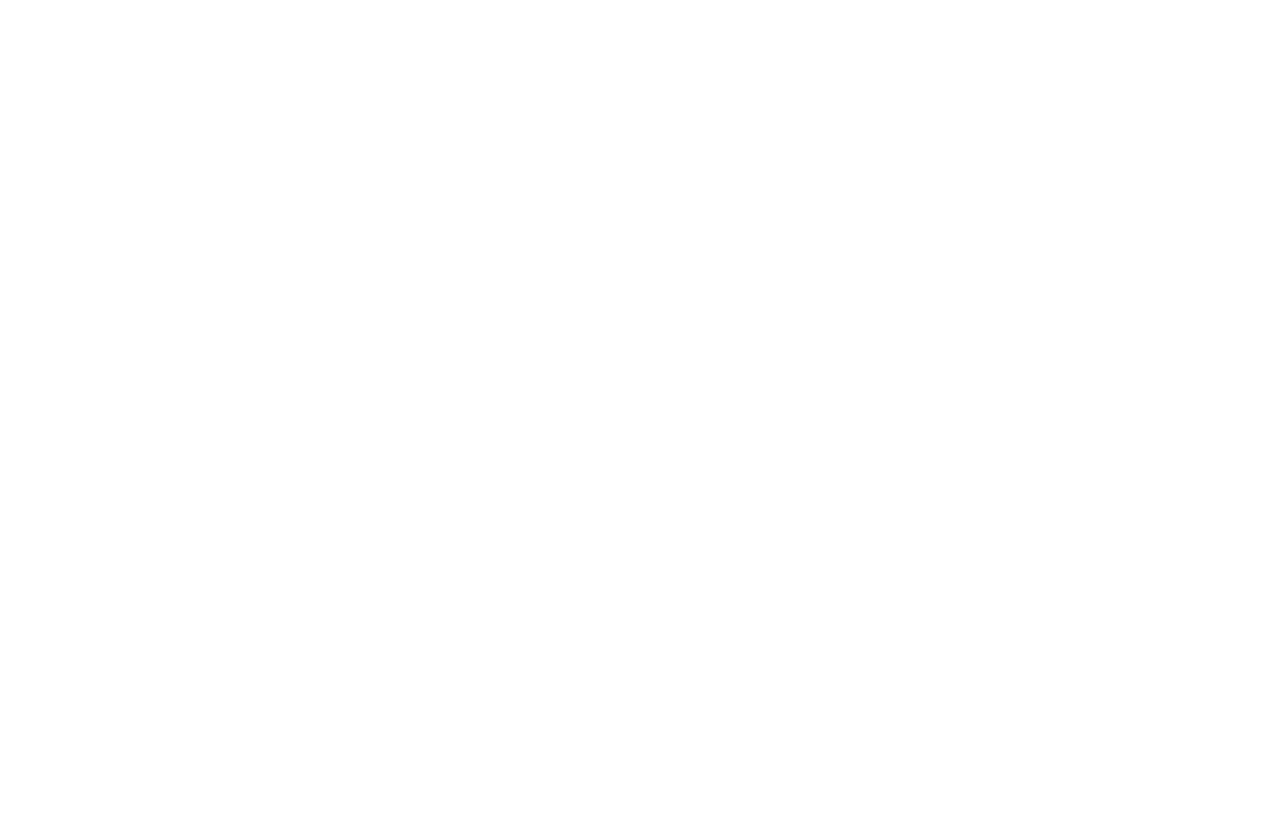
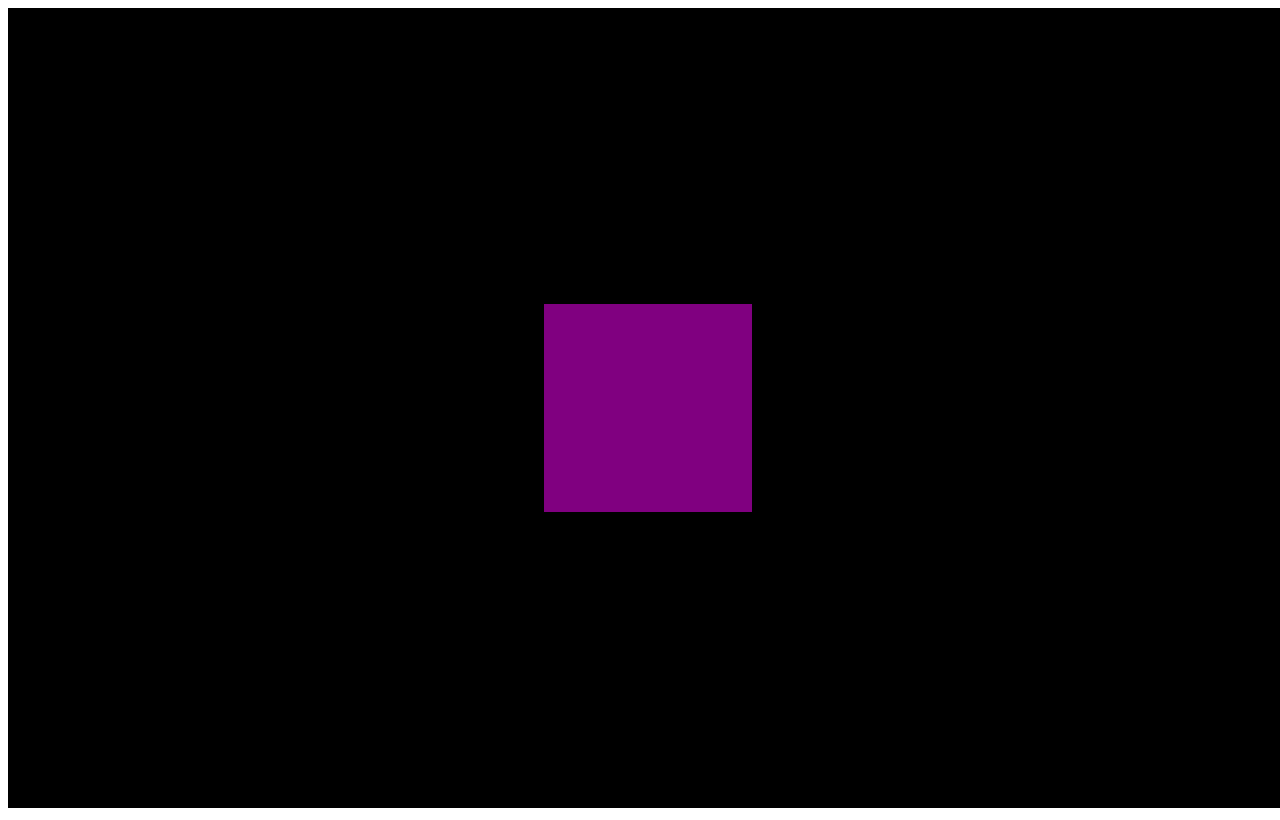
Before and after one commit to yungshun317/three-cube, a plain HTML site: page index.html in a window 1280 px wide. Drawn offline with Linux system fonts and the light colour scheme.

Commit message:
[FEAT] Create and render a cube based on `BoxGeometry`

```diff
--- a/index.html
+++ b/index.html
@@ -7,6 +7,7 @@
     <title>Three Cube</title>
 </head>
 <body>
+    <canvas class="draw"></canvas>
     <script type="module" src="three.module.min.js"></script>
     <script type="module" src="script.js"></script>
 </body>
--- a/script.js
+++ b/script.js
@@ -1,4 +1,35 @@
 import * as THREE from '/three.module.min.js';
 
-// Scene
+// [1] Scene
 const scene = new THREE.Scene();
+
+// [2] Mesh
+const geometry = new THREE.BoxGeometry(1, 1, 1);
+const material = new THREE.MeshBasicMaterial({ color: "purple" });
+const mesh = new THREE.Mesh(geometry, material);
+
+scene.add(mesh);
+
+// [3] Camera
+const aspect = {
+    width: window.innerWidth,
+    height: window.innerHeight
+}
+const camera = new THREE.PerspectiveCamera(
+    75,
+    aspect.width / aspect.height,
+    1,
+    2000
+);
+camera.position.z = 3;
+scene.add(camera);
+
+// [4] Renderer
+// Select the `Canvas` element
+const canvas = document.querySelector(".draw");
+// Add the `WebGLRenderer`
+const renderer = new THREE.WebGLRenderer({ canvas });
+// Renderer size
+renderer.setSize(aspect.width, aspect.height);
+// Display what the camera in the scene captured
+renderer.render(scene, camera);
```
